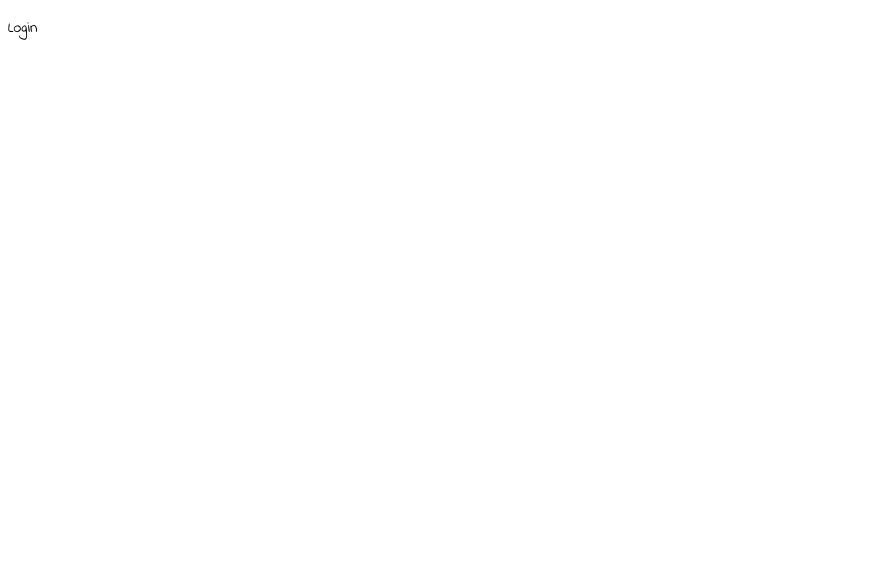
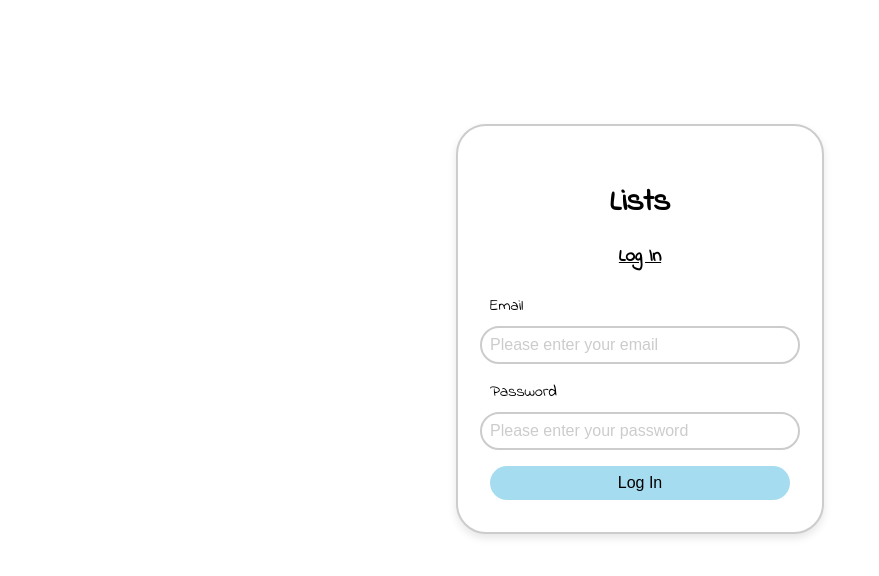
Before and after one commit to fear-me-laws-of-syntax/kate-antonova-list-app, a React (Vite) app in the folder listApp/: page /login in a window 1280 px wide. Shown: the top 576 px of the page, without its empty margins (0-879 px from the left). Built offline with nearby package versions, Linux system fonts and the light colour scheme.

Commit message:
adding log in page

```diff
--- a/listApp/src/App.scss
+++ b/listApp/src/App.scss
@@ -2,6 +2,7 @@
 
 body {
     font-family: 'Indie Flower', cursive;
+    padding: 1rem 2rem;
 }
 
 label {
--- a/listApp/src/components/ListDetail/ListDetail.scss
+++ b/listApp/src/components/ListDetail/ListDetail.scss
@@ -6,6 +6,7 @@ ul {
 li {
     margin-bottom: 10px;
     font-size: 18px;
+    background-color: #f8b3e7;
 }
 
 li.checked {
--- a/listApp/src/components/Login/Login.jsx
+++ b/listApp/src/components/Login/Login.jsx
@@ -1,10 +1,46 @@
 import './Login.scss';
+import { useState } from 'react';
+import { useNavigate } from 'react-router-dom';
 
 function Login() {
+    const [email, setEmail] = useState('');
+    const [password, setPassword] = useState('');
+    const navigate = useNavigate();
+
+    const handleSubmit = (e) => {
+        e.preventDefault();
+        alert('Welcome to your Lists!💫 \nPlease add your 1st list by giving it a name.📋✍🏼'); // Adjusted user-friendly message
+        navigate('/');
+    };
+
     return (
-        <footer className="footer">
-            <p>Login</p>
-        </footer>
+        <div className="login">
+            <h1 className="login__title">Lists</h1>
+            <h2 className="login__subtitle">Log In</h2>
+            <form className="login__form" onSubmit={handleSubmit}>
+                <label className="login__label" htmlFor="email">Email</label>
+                <input
+                    type="email"
+                    id="email"
+                    placeholder="Please enter your email"
+                    className="login__input"
+                    value={email}
+                    onChange={(e) => setEmail(e.target.value)}
+                />
+
+                <label className="login__label" htmlFor="password">Password</label>
+                <input
+                    type="password"
+                    id="password"
+                    placeholder="Please enter your password"
+                    className="login__input"
+                    value={password}
+                    onChange={(e) => setPassword(e.target.value)}
+                />
+
+                <button type="submit" className="login__button">Log In</button>
+            </form>
+        </div>
     );
 }
 
--- a/listApp/src/components/Login/Login.scss
+++ b/listApp/src/components/Login/Login.scss
@@ -0,0 +1,65 @@
+.login {
+    width: 300px;
+    margin: 100px auto;
+    padding: 2rem;
+    border: 2px solid #ccc;
+    border-radius: 30px;
+    text-align: center;
+    background-color: #fff;
+    box-shadow: 0 4px 8px rgba(0, 0, 0, 0.1);
+
+    &__title {
+        font-size: 2rem;
+        margin-bottom: 1rem;
+    }
+
+    &__subtitle {
+        font-size: 1.2rem;
+        margin-bottom: 1.5rem;
+        text-decoration: underline;
+    }
+
+    &__form {
+        display: flex;
+        flex-direction: column;
+        align-items: center;
+    }
+
+    &__label {
+        width: 100%;
+        text-align: left;
+        margin-bottom: 0.5rem;
+        font-size: 1rem;
+    }
+
+    &__input {
+        width: 100%;
+        padding: 0.5rem;
+        margin-bottom: 1rem;
+        border: 2px solid #ccc;
+        border-radius: 30px;
+        font-size: 1rem;
+        outline: none;
+
+        &::placeholder {
+            color: #ccc;
+        }
+    }
+
+    &__button {
+        width: 100%;
+        padding: 0.5rem;
+        background-color: #a6dcef;
+        /* Adjust button color to match your design */
+        border: none;
+        border-radius: 30px;
+        font-size: 1rem;
+        cursor: pointer;
+        transition: background-color 0.3s;
+
+        &:hover {
+            background-color: #89c2e3;
+            /* Slightly darker blue on hover */
+        }
+    }
+}
--- a/listApp/src/components/MyLists/MyLists.jsx
+++ b/listApp/src/components/MyLists/MyLists.jsx
@@ -31,7 +31,7 @@
 // export default MyLists;
 
 
-import { Link, useNavigate } from 'react-router-dom'; // Use useNavigate instead of useHistory
+import { Link, useNavigate } from 'react-router-dom';
 import './MyLists.scss';
 import { useState } from 'react';
 
@@ -70,7 +70,7 @@ const MyLists = () => {
 
     return (
         <div>
-            <h2 className="my-lists__header">MY LISTS</h2>
+            <h1 className="my-lists__header">My Lists</h1>
             {/* Add New List Form */}
             <form onSubmit={handleFormSubmit} className="my-lists__form">
                 <input
--- a/listApp/src/components/MyLists/MyLists.scss
+++ b/listApp/src/components/MyLists/MyLists.scss
@@ -47,6 +47,7 @@
 .my-lists {
     &__header {
         text-align: center;
+        font-weight: bold;
     }
 
     &__form {
@@ -88,7 +89,7 @@
 }
 
 li {
-    background-color: rgb(248, 179, 231);
+    background-color: #f8b3e7;
     border-radius: 30px;
     display: flex;
     align-items: center;
```
